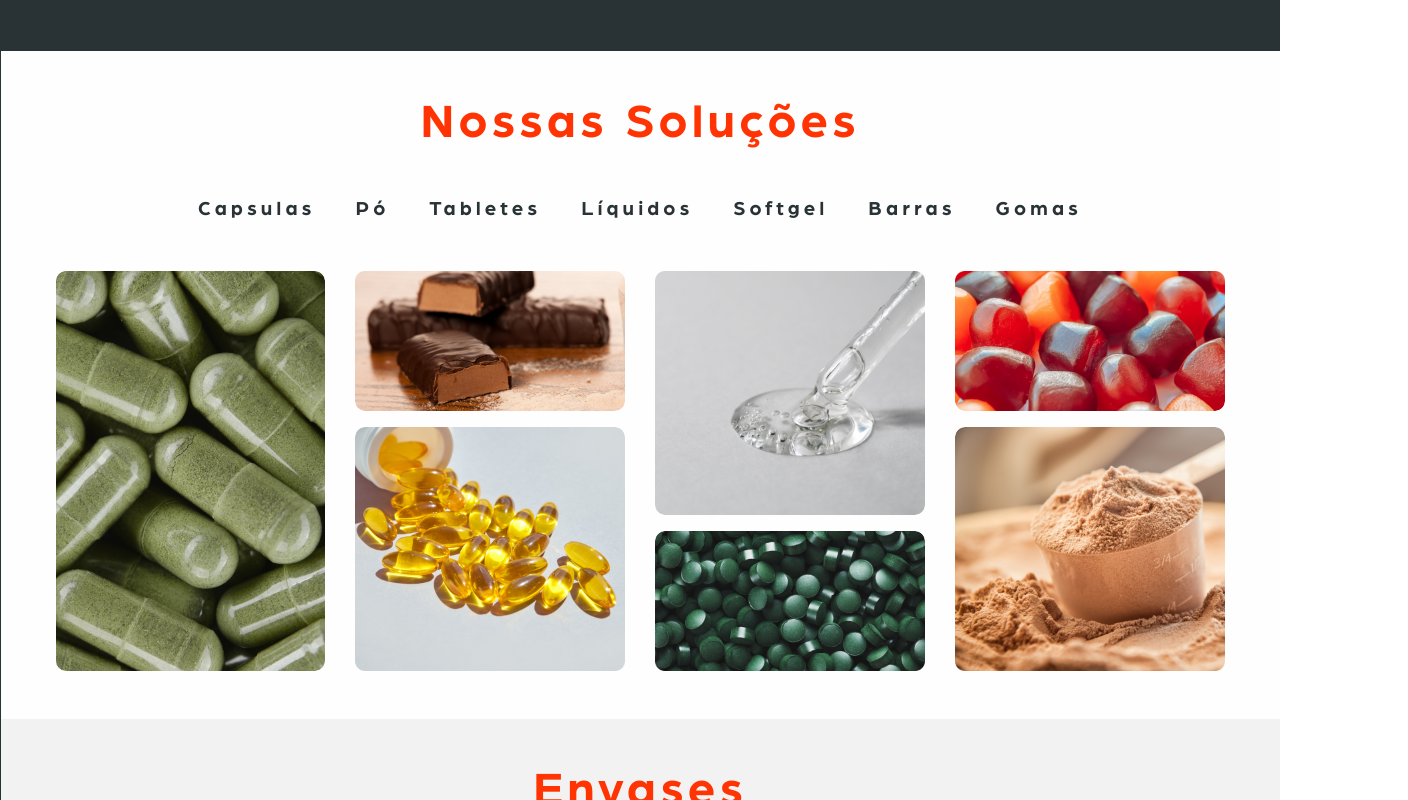
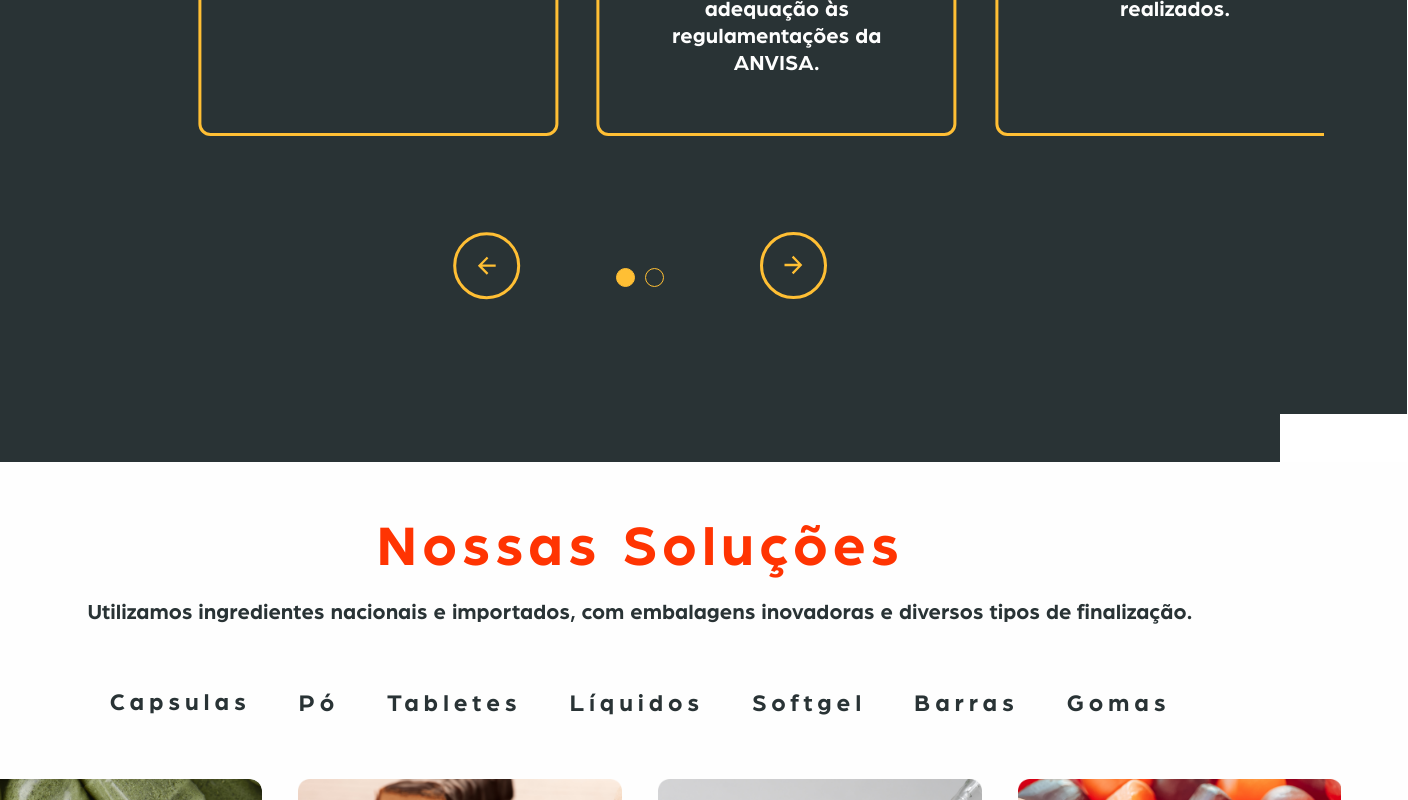
Before and after one commit to pedroluizfo/tercerizaSPLiveServer, a React (Create React App) app: page / in a window 1280 px wide. Shown: the part 2000-2800 px from the top of the page, 1408 px wide, since content can reach past the window. Built offline with nearby package versions, Linux system fonts and the light colour scheme.

Commit message:
changing overwriten previously changes

```diff
--- a/src/components/ClientsCarousel/ClientsCarousel.jsx
+++ b/src/components/ClientsCarousel/ClientsCarousel.jsx
@@ -49,13 +49,6 @@ const ClientsCarousel = () => {
             variant="h3"
           >
             Nossos Clientes
-          </Text>
-          <Text
-            className="font-arboria text-center text-white_A700 w-auto"
-            variant="body3"
-          >
-            Lorem ipsum dolor sit amet consectetur.Lorem ipsum dolor sit
-            amet consectetur.
           </Text>
         </div>
 
--- a/src/components/HomeSolues/index.jsx
+++ b/src/components/HomeSolues/index.jsx
@@ -17,6 +17,16 @@ const HomeSolues = (props) => {
           >
             {props?.nossassolues}
           </Text>
+          <div className="mt-4">
+          <Text
+
+          className="font-arboria -my-8  text-center text-blue_gray_900 w-auto "
+          variant="body3"
+        >
+          Utilizamos ingredientes nacionais e importados,
+          com embalagens inovadoras e diversos tipos de finalização.
+        </Text>
+        </div>
         </div>
         <div className="flex md:flex-col flex-row gap-10 items-center justify-start w-auto md:w-full">
           <Button
--- a/src/pages/Contato/index.jsx
+++ b/src/pages/Contato/index.jsx
@@ -31,7 +31,7 @@ const ContatoPage = () => {
       <>
     {!mobile ? <>
 
-          <div className="bg-white_A700 flex flex-col font-arboria items-center justify-end mx-auto pt-[76px] w-full">
+          <div className="bg-white_A700 flex flex-col font-arboria items-center justify-end mx-auto pt-[76px] w-full zoom-dois">
             <div className="md:h-[674px] h-[754px] pl-[55px] md:px-5 relative md:right-[100px] w-[1280px] md:w-[39%] sm:w-full">
               <ContatoForm
                 className="absolute bg-white_A700 flex flex-col gap-4 items-center justify-start md:left-[200px] left-[4%] sm:p-6 sm:px-0 md:relative sm:right-[] md:right-[] top-[2%] sm:top-[] md:top-[] w-[500px] sm:w-full"
--- a/src/pages/Home/index.jsx
+++ b/src/pages/Home/index.jsx
@@ -84,7 +84,7 @@ const Home1Page = () => {
 
   return (
     <>
-      <div className="bg-blue_gray_900 flex flex-col font-arboria items-center justify-end mx-auto mw-full">
+      <div className="bg-blue_gray_900 flex flex-col font-arboria items-center justify-end mx-auto mw-full zoom-page">
         <div className="flex flex-col items-center justify-start mt-8 w-auto md:w-full">
           <div className="flex md:flex-col flex-row md:gap-10 gap-20 h-[784px] md:h-auto items-end justify-start max-w-[1279px] md:pl-10 sm:pl-5 pl-[55px] py-12 w-full">
             <div className="flex md:flex-1 flex-col gap-[52px] justify-start w-[46%] md:w-full">
--- a/src/pages/Sobre/index.jsx
+++ b/src/pages/Sobre/index.jsx
@@ -34,7 +34,7 @@ const SobrePage = () => {
           <div className="absolute bg-blue_gray_900 bottom-[0] h-[507px]  inset-x-[0] mx-auto w-full"></div>
           <div className="absolute flex flex-col h-full  inset-[0] items-center justify-center m-auto w-[82%]">
             <div className="h-[535px] sm:top-[20px] relative w-[1046px] md:w-full">
-              <div className="absolute flex flex-col gap-6 h-max inset-y-[0] items-start justify-start left-[0] my-auto py-6 w-auto">
+              <div className="absolute flex flex-col gap-6 h-max inset-y-[0] items-start justify-start my-auto py-6 w-auto">
                 <Img
                   src="images/img_logoprincipallaranja.svg"
                   className="h-[38px]  w-[272px]"
--- a/src/styles/font.css
+++ b/src/styles/font.css
@@ -21,3 +21,13 @@
     font-weight: normal;
     font-style: normal;
   }
+
+
+  .zoom-page {
+    zoom: 120%;
+  }
+
+
+  .zoom-dois {
+    zoom: 110%;
+  }
```
